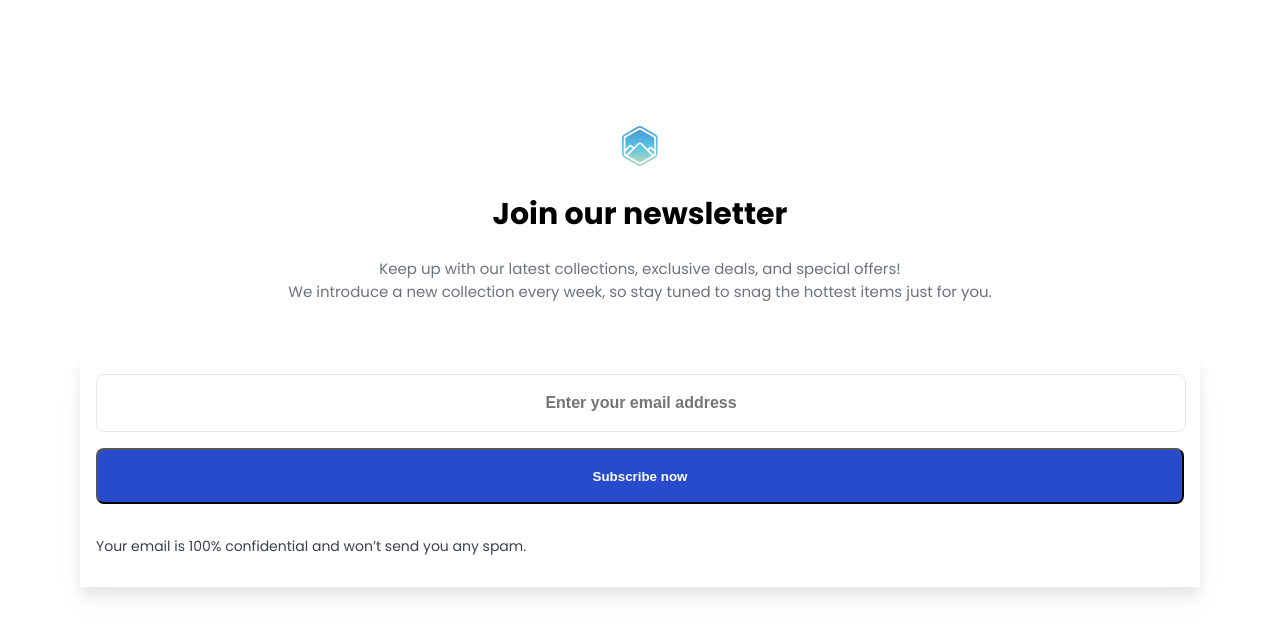
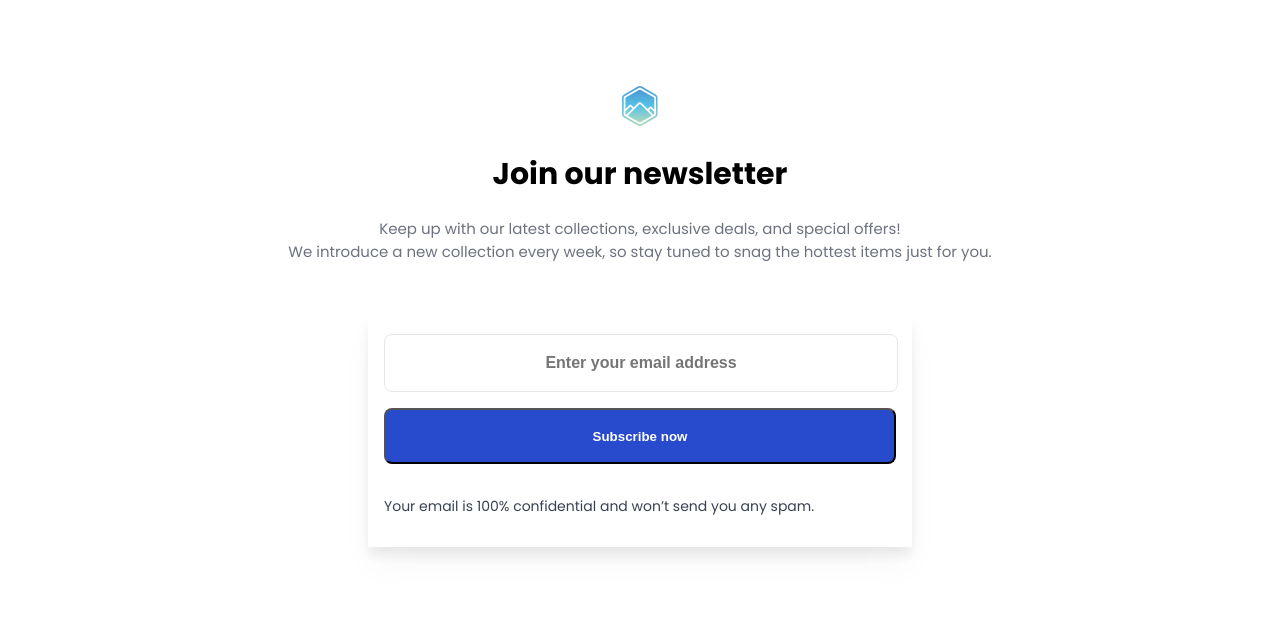
Before and after one commit to Niladri-Aich/dev-challenges-join-newsletter, a plain HTML site: page index.html in a window 1280 px wide. Drawn offline with Linux system fonts and the light colour scheme; a web font is replaced by a local one.

Commit message:
Add media query in css for tablet and desktop view

```diff
--- a/style.css
+++ b/style.css
@@ -13,7 +13,7 @@ body{
     flex-direction: column;
 }
 .section-message{
-    margin-top: 15vh;
+    margin-top: 10vh;
     margin-bottom: 5vh;
     width:85vw;
 }
@@ -28,7 +28,7 @@ body{
 .section-message>p{
     text-align: center;
     color: #6C727F;
-    font-weight: 00;
+    font-weight: 400;
 }
 
 .form-section{
@@ -73,3 +73,29 @@ button:hover{
     box-shadow: 4px 4px 4px #6C727F;
     cursor: pointer;
 }
+
+/* media query for desktop view  */
+@media(min-width:550px){
+    .hero{
+        width:80vw;
+        position: fixed;
+        margin:auto;
+        inset:0;
+    }
+    .section-message{
+        width:60vw;
+    }
+
+    .form-section{
+        width:40vw;
+    }
+    .form-section>form>input{
+        width:40vw;
+
+    }
+    .form-section>form>button{
+        width:40vw;
+    }
+
+
+}
```
